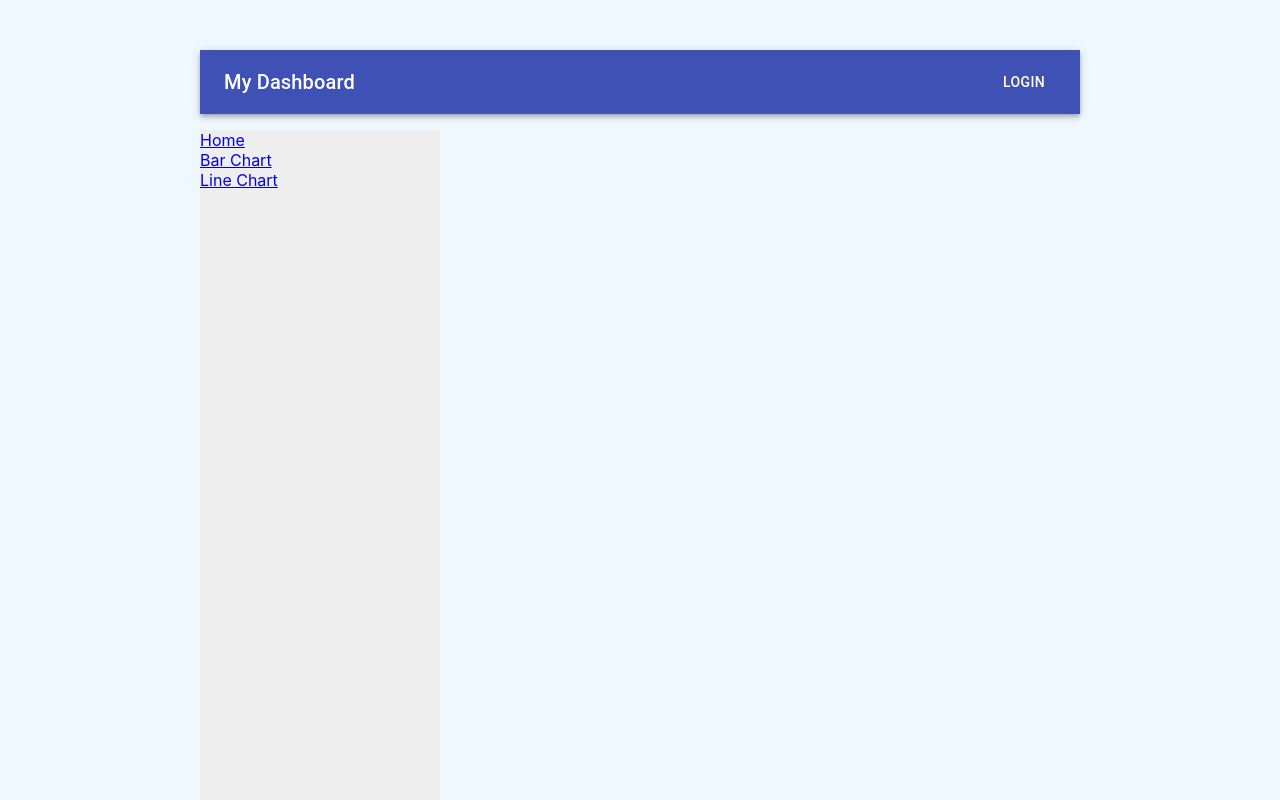
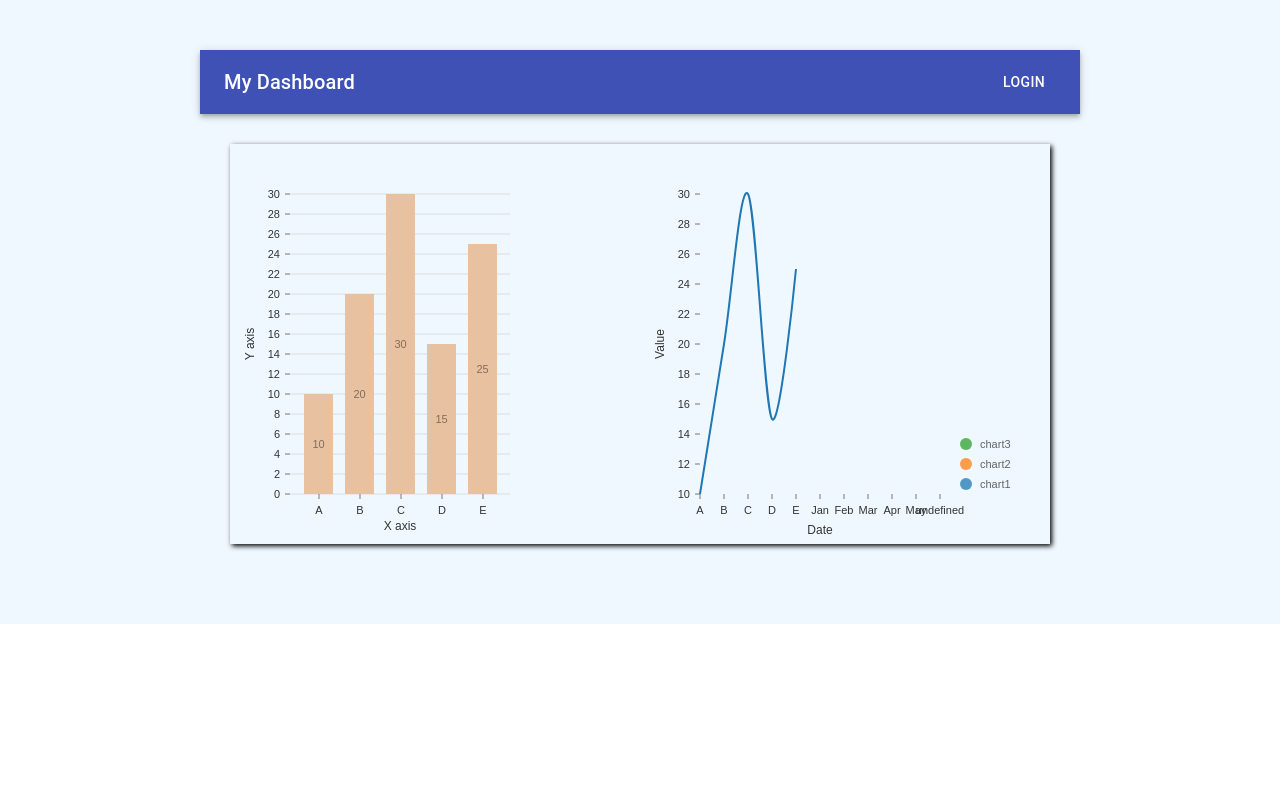
Before and after one commit to aishk02/my-dashboard, a React (Create React App) app: page / in a window 1280 px wide. Shown: the top 800 px of the page. Built offline with nearby package versions, Linux system fonts and the light colour scheme.

Commit message:
box shadow

```diff
--- a/src/App.js
+++ b/src/App.js
@@ -6,7 +6,7 @@ import data from "./data";
 import HomePage from "./HomePage";
 import { Container } from '@material-ui/core';
 import Header from './components/Header';
-import Sidebar from "./components/Sidebar";
+//import Sidebar from "./components/Sidebar";
 
 const styles = {
   container: {
@@ -27,7 +27,6 @@ function App() {
     <div className="App" style={{ display: 'flex', justifyContent: 'center' }}>
     <Container style={styles.container}>
     <Header />
-    <Sidebar />
       <Routes>
           <Route path="/" element={<HomePage />} />
           <Route
--- a/src/HomePage.jsx
+++ b/src/HomePage.jsx
@@ -4,7 +4,7 @@ import ResponsiveLine from './components/ResponsiveLine';
 
 const HomePage = ({ data }) => {
   return (
-    <div style={{ display: 'flex'}}>
+    <div style={{ display: 'flex',color: "white", boxShadow: "2px 2px 5px black" , margin: "30px"}}>
       <ResponsiveBar data={data} />
       <ResponsiveLine data={data} />
     </div>
```
